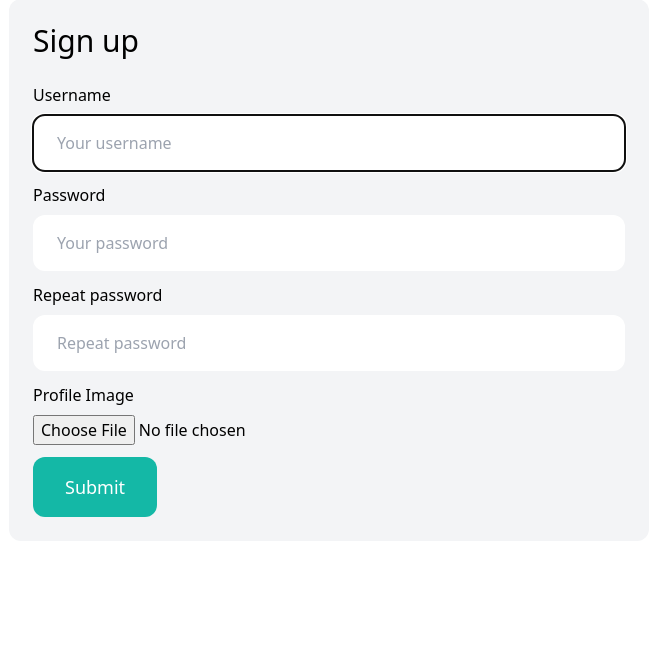
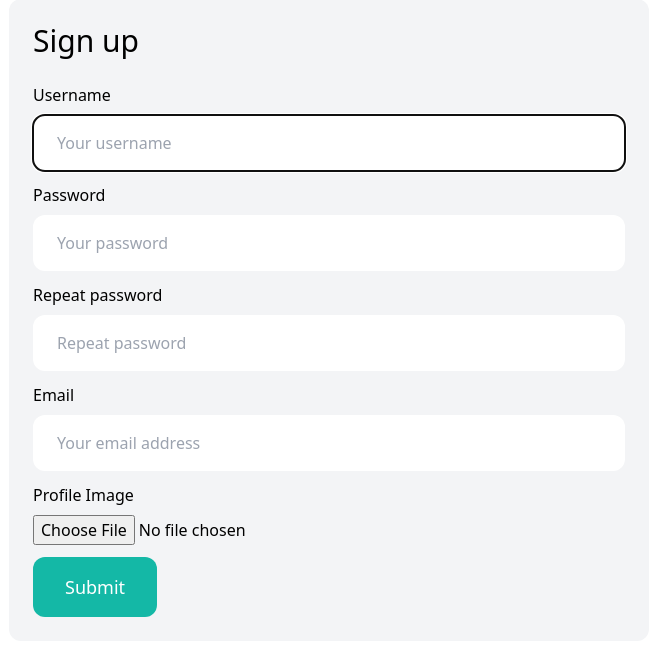
Before and after one commit to Kamen2001/car-website, a Django app: page /sign/ in a window 1280 px wide. Shown: the part 122-778 px from the top of the page, without its empty margins (311-968 px from the left). Run offline with Django 5.2, Linux system fonts and the light colour scheme; some libraries are stand-ins or nearby versions.

Commit message:
Add Email option

```diff
--- a/base/templates/base/sign_up.html
+++ b/base/templates/base/sign_up.html
@@ -20,6 +20,12 @@
             <label class="inline-block mb-2">Repeat password</label><br>
             {{ form.password2 }}
         </div>
+
+        <div class="mb-3">
+            <label class="inline-block mb-2">Email</label><br>
+            {{ form.email }}
+        </div>
+
         <div class="mb-3">
             <label class="inline-block mb-2">Profile Image</label><br>
             {{ form.profile_image }}
```
